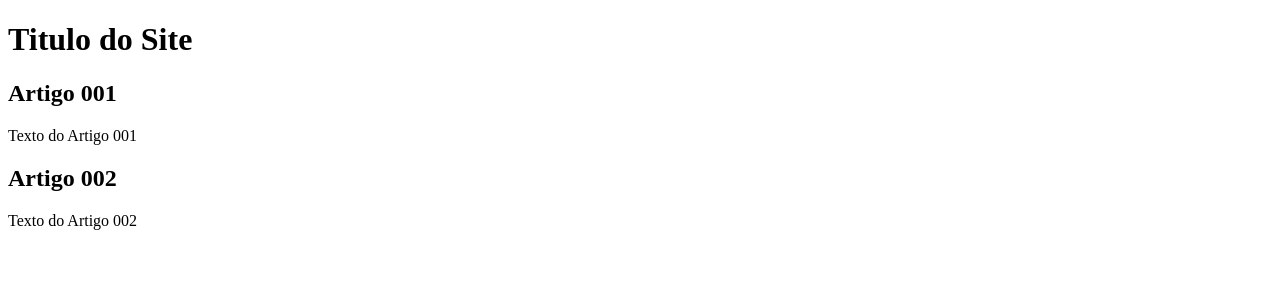
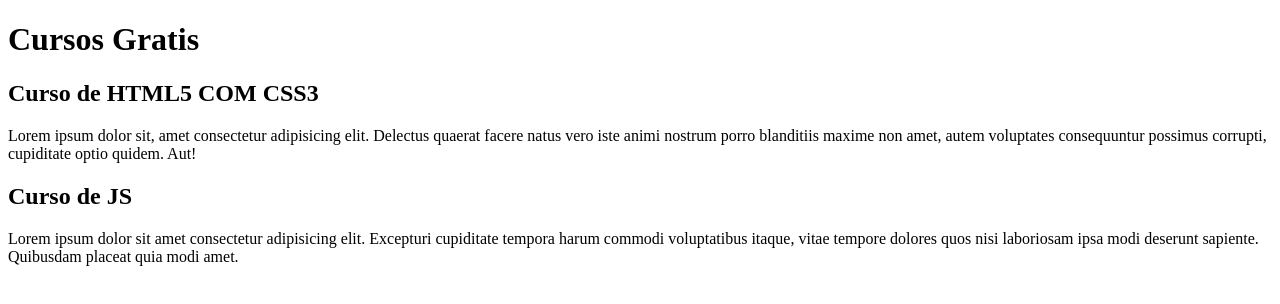
Before and after one commit to DevLukinhasz/projeto-site, a plain HTML site: page index.html in a window 1280 px wide. Drawn offline with Linux system fonts and the light colour scheme.

Commit message:
comecei escrever o conteudo

```diff
--- a/index.html
+++ b/index.html
@@ -4,20 +4,20 @@
 <head>
     <meta charset="UTF-8">
     <meta name="viewport" content="width=device-width, initial-scale=1.0">
-    <title>Titulo do Site</title>
+    <title></title>
 </head>
 
 <body>
     <main>
         <header>
-            <h1>Titulo do Site</h1>
+            <h1>Cursos Gratis</h1>
             <article>
-                <h2>Artigo 001</h2>
-                <p>Texto do Artigo 001</p>
+                <h2>Curso de HTML5 COM CSS3</h2>
+                <p>Lorem ipsum dolor sit, amet consectetur adipisicing elit. Delectus quaerat facere natus vero iste animi nostrum porro blanditiis maxime non amet, autem voluptates consequuntur possimus corrupti, cupiditate optio quidem. Aut!</p>
             </article>
             <article>
-                <h2>Artigo 002</h2>
-                <p>Texto do Artigo 002</p>
+                <h2>Curso de JS</h2>
+                <p>Lorem ipsum dolor sit amet consectetur adipisicing elit. Excepturi cupiditate tempora harum commodi voluptatibus itaque, vitae tempore dolores quos nisi laboriosam ipsa modi deserunt sapiente. Quibusdam placeat quia modi amet.</p>
             </article>
         </header>
     </main>
```
